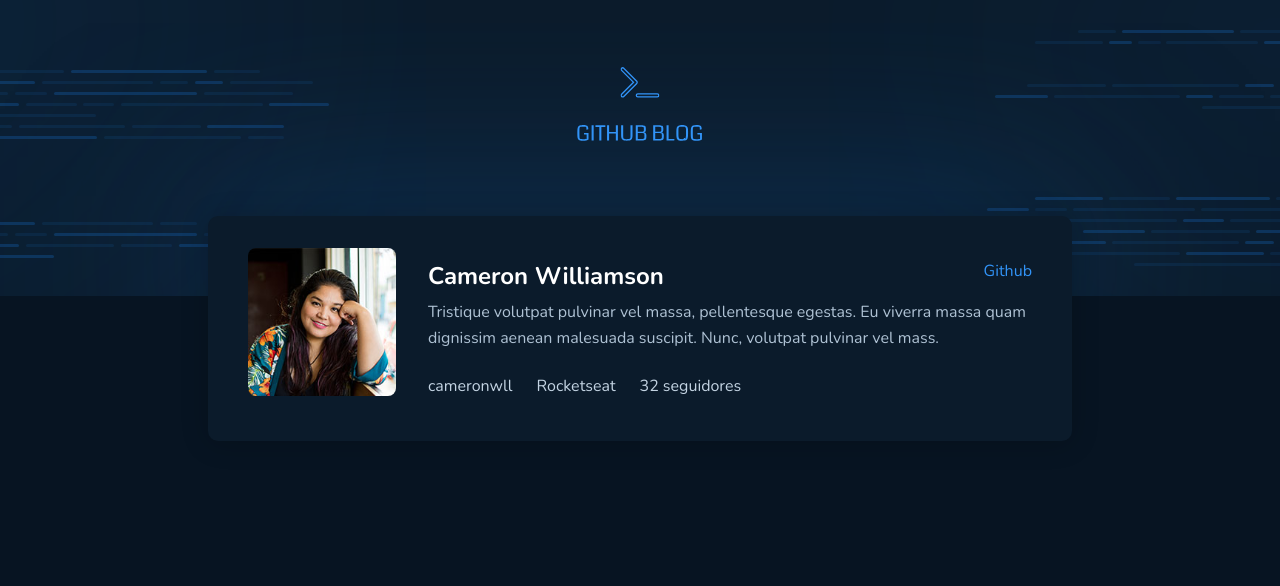
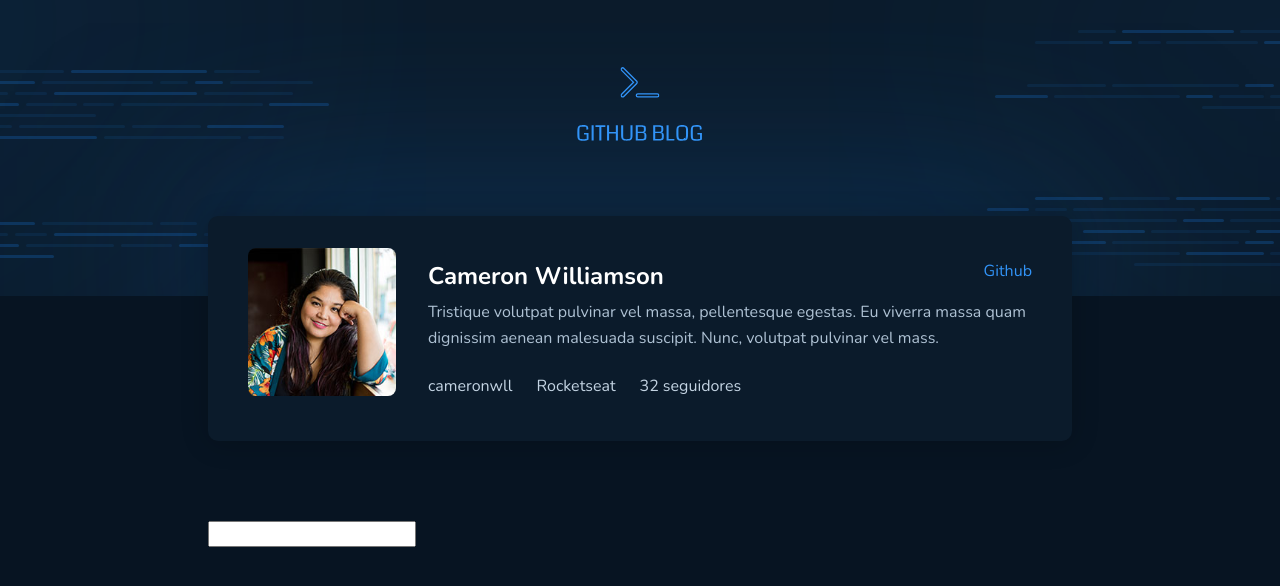
Before and after one commit to PedroMakengo/github-blog, a React (Vite) app: page / in a window 1280 px wide. Shown: the top 586 px of the page. Built offline with nearby package versions, Linux system fonts and the light colour scheme.

Commit message:
Terminando a parte do input search

```diff
--- /dev/null
+++ b/src/pages/Home/components/SearchInput/index.tsx
@@ -0,0 +1,9 @@
+import { SearchInputContainer } from './styles'
+
+export function SearchInput() {
+  return (
+    <SearchInputContainer action="">
+      <input type="text" />
+    </SearchInputContainer>
+  )
+}
--- /dev/null
+++ b/src/pages/Home/components/SearchInput/styles.ts
@@ -0,0 +1,3 @@
+import styled from 'styled-components'
+
+export const SearchInputContainer = styled.form``
--- a/src/pages/Home/index.tsx
+++ b/src/pages/Home/index.tsx
@@ -1,10 +1,11 @@
-import { Header } from '../../components/Header'
 import { Profile } from '../../components/Profile'
+import { SearchInput } from './components/SearchInput'
 
 export function Home() {
   return (
-    <div>
+    <div className="container">
       <Profile />
+      <SearchInput />
     </div>
   )
 }
```
